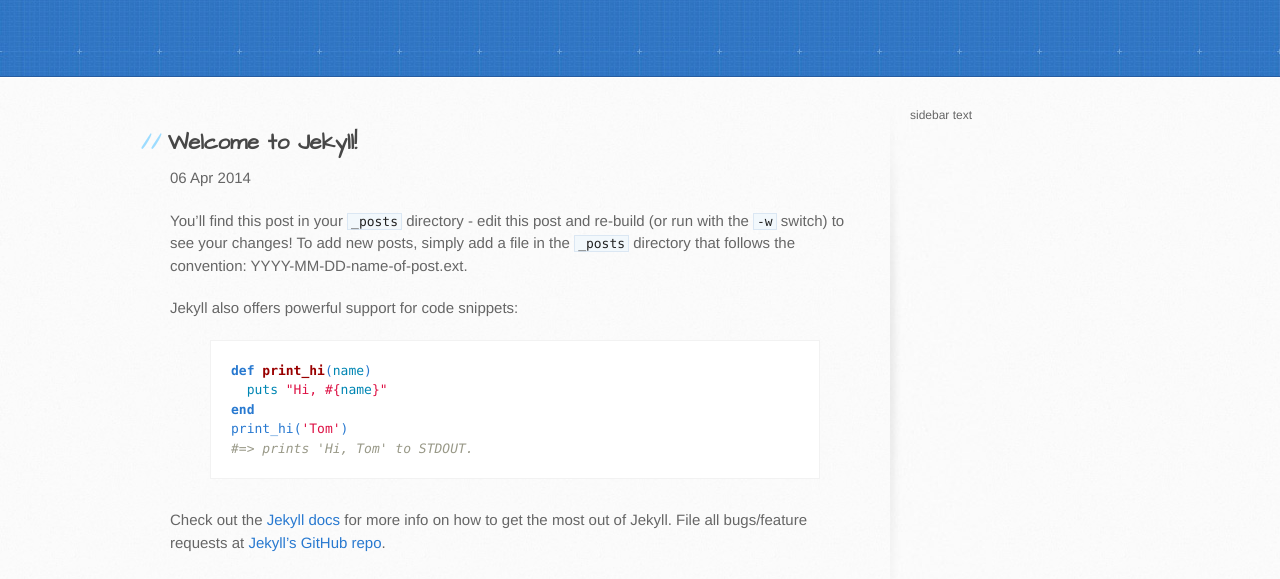
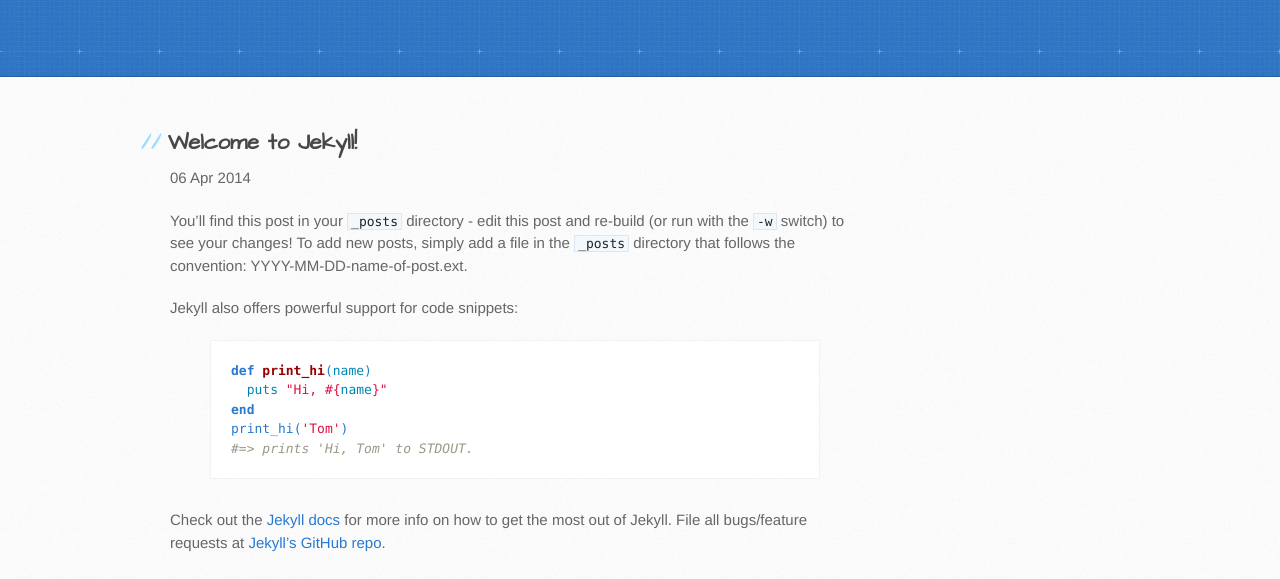
Before and after one commit to itsgoldjerry/itsgoldjerry.github.io, a Jekyll site: the page built from _posts/2014-04-06-welcome-to-jekyll.markdown, in a window 1280 px wide. Shown: the part 269-848 px from the top of the page. Built offline with Jekyll 4.4.1, drawn with Linux system fonts in a browser that asks for light colours.

```diff
--- a/_layouts/default.html
+++ b/_layouts/default.html
@@ -38,9 +38,9 @@
 
         </section>
 
-        <aside id="sidebar">
+        <!--aside id="sidebar">
 	sidebar text
-        </aside>
+        </aside-->
       </div>
     </div>
 
```
